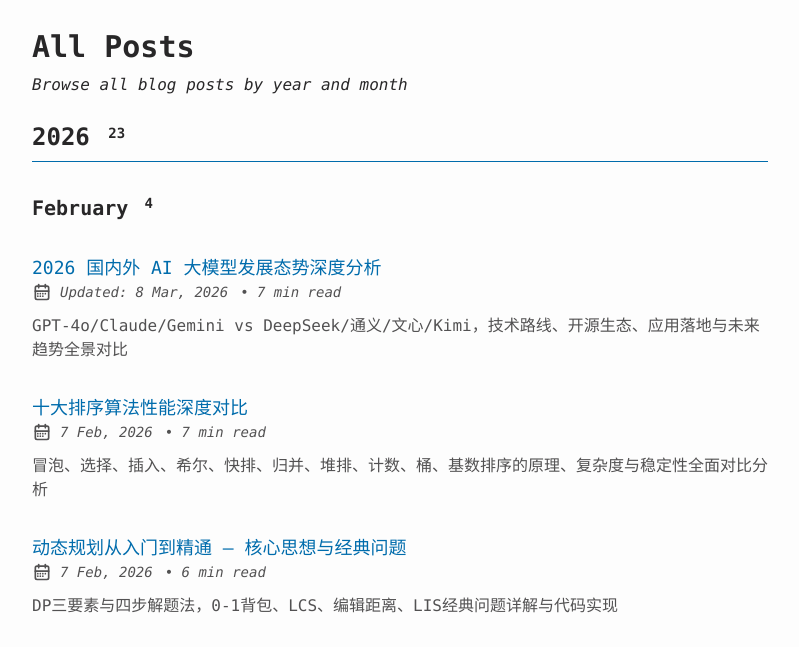
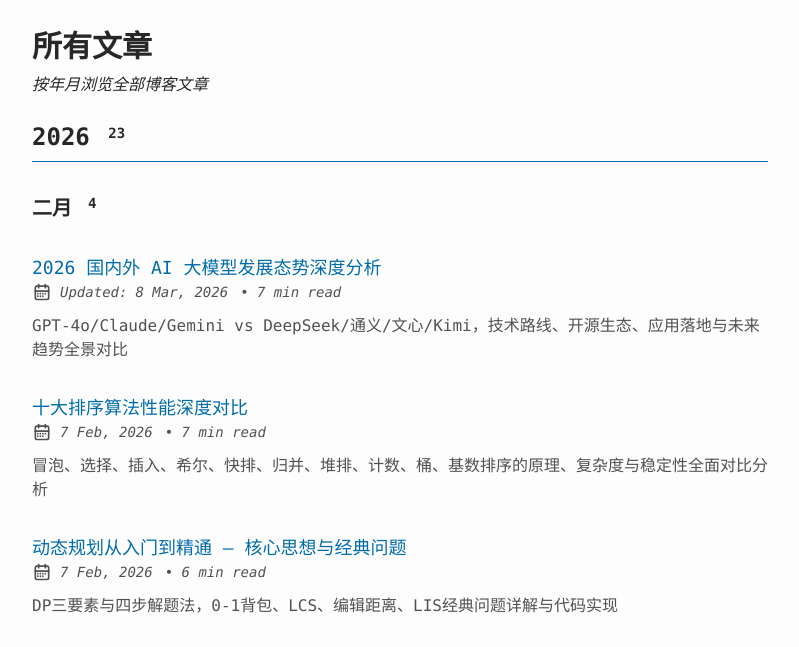
Before and after one commit to Perimsx/blog, an Astro site: page /posts in a window 1280 px wide. Shown: the part 88-735 px from the top of the page, without its empty margins (240-1039 px from the left). Built offline with nearby package versions, Linux system fonts and the light colour scheme; Astro itself is replaced by a stand-in of ours; some packages are replaced by stand-ins of ours.

Commit message:
style(ui): 全站 UI 文本中文化
[原因]提升中文用户阅读体验，统一样式表现

[方案]将返回顶部、归档月份、分页按钮等文本翻译为中文

```diff
--- a/src/layouts/PostDetails.astro
+++ b/src/layouts/PostDetails.astro
@@ -171,7 +171,7 @@ const wordCount = (post.body ?? "").split(/\s+/).length;
         class="focus-outline py-1 whitespace-nowrap hover:opacity-75"
       >
         <IconChevronLeft class="inline-block rotate-90" />
-        <span>Back to Top</span>
+        <span>返回顶部</span>
       </button>
     </div>
 
@@ -193,7 +193,7 @@ const wordCount = (post.body ?? "").split(/\s+/).length;
           >
             <IconChevronLeft class="inline-block flex-shrink-0 mt-0.5" />
             <div class="min-w-0">
-              <span class="block text-sm text-foreground/70">Previous Post</span>
+              <span class="block text-sm text-foreground/70">上一篇</span>
               <div class="text-accent/85">{prevPost.title}</div>
             </div>
           </a>
@@ -207,7 +207,7 @@ const wordCount = (post.body ?? "").split(/\s+/).length;
             id="next-post-link"
           >
             <div class="min-w-0">
-              <span class="block text-sm text-foreground/70">Next Post</span>
+              <span class="block text-sm text-foreground/70">下一篇</span>
               <div class="text-accent/85">{nextPost.title}</div>
             </div>
             <IconChevronRight class="inline-block flex-shrink-0 mt-0.5" />
--- a/src/pages/index.astro
+++ b/src/pages/index.astro
@@ -77,7 +77,7 @@ const recentPosts = posts2025AndLater.filter(({ data }) => !data.featured);
       featuredPosts.length > 0 && (
         <>
           <section id="featured" class="pt-6 pb-3 sm:pt-6 sm:pb-3">
-            <h2 class="text-2xl font-semibold tracking-wide">Featured</h2>
+            <h2 class="text-2xl font-semibold tracking-wide">精选文章</h2>
             <ul>
               {featuredPosts.map((data) => (
                 <Card variant="h3" {...data} showImage={false} />
@@ -104,7 +104,7 @@ const recentPosts = posts2025AndLater.filter(({ data }) => !data.featured);
 
     <div class="my-4 sm:my-5 text-center">
       <LinkButton href="/posts/">
-        All Posts
+        所有文章
         <IconArrowRight class="inline-block" />
       </LinkButton>
     </div>
--- a/src/pages/posts/index.astro
+++ b/src/pages/posts/index.astro
@@ -10,26 +10,26 @@ import getPostsByGroupCondition from "@/utils/getPostsByGroupCondition";
 const posts = await getCollection("blog", ({ data }) => !data.draft);
 
 const months = [
-  "January",
-  "February",
-  "March",
-  "April",
-  "May",
-  "June",
-  "July",
-  "August",
-  "September",
-  "October",
-  "November",
-  "December",
+  "一月",
+  "二月",
+  "三月",
+  "四月",
+  "五月",
+  "六月",
+  "七月",
+  "八月",
+  "九月",
+  "十月",
+  "十一月",
+  "十二月",
 ];
 ---
 
 <Layout title={`Posts | ${SITE.title}`} description="Perimsx 博客文章归档，涵盖信息安全、Web 开发、技术实践等内容。">
   <Header />
   <main id="main-content" class="mx-auto w-full max-w-3xl px-4 pb-4">
-    <h1 class="text-2xl font-semibold sm:text-3xl mt-8">All Posts</h1>
-    <p class="mt-2 mb-6 italic">Browse all blog posts by year and month</p>
+    <h1 class="text-2xl font-semibold sm:text-3xl mt-8">所有文章</h1>
+    <p class="mt-2 mb-6 italic">按年月浏览全部博客文章</p>
     {
       Object.entries(
         getPostsByGroupCondition(posts, (post) => {
```
